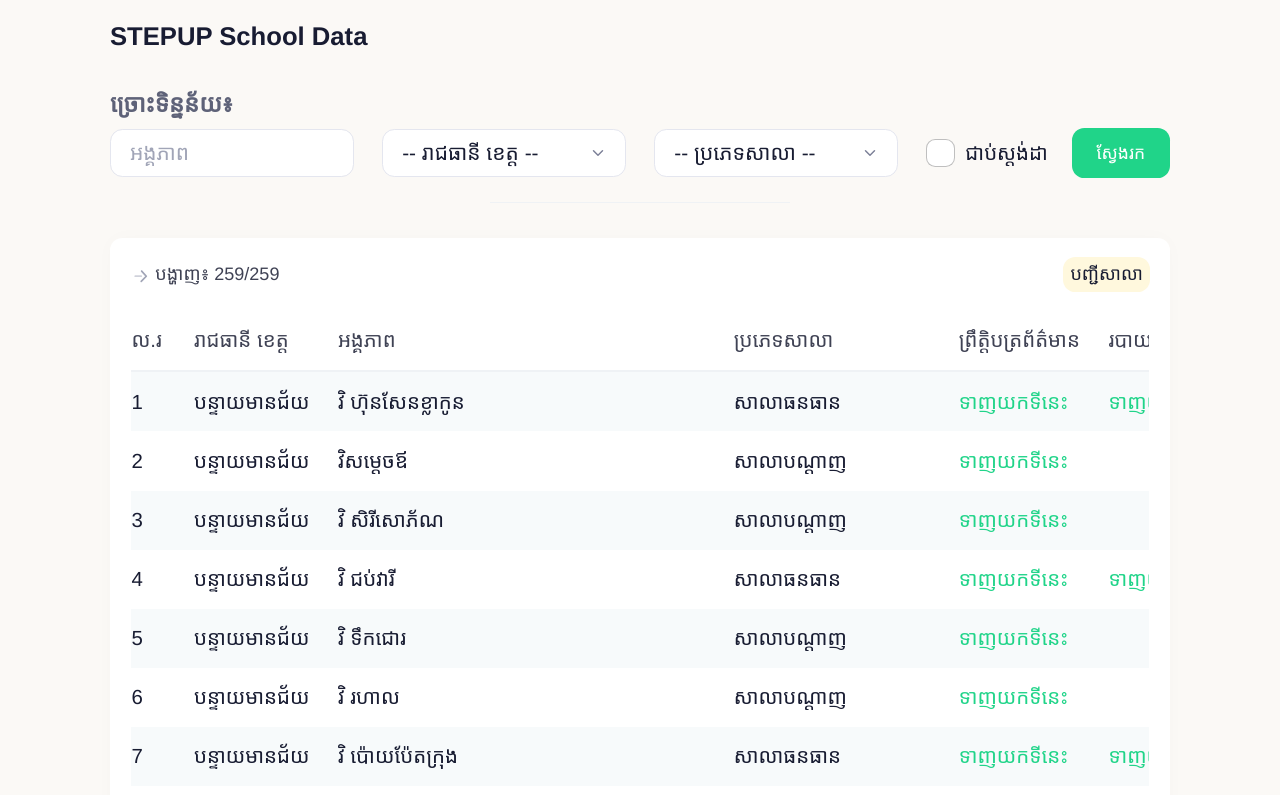
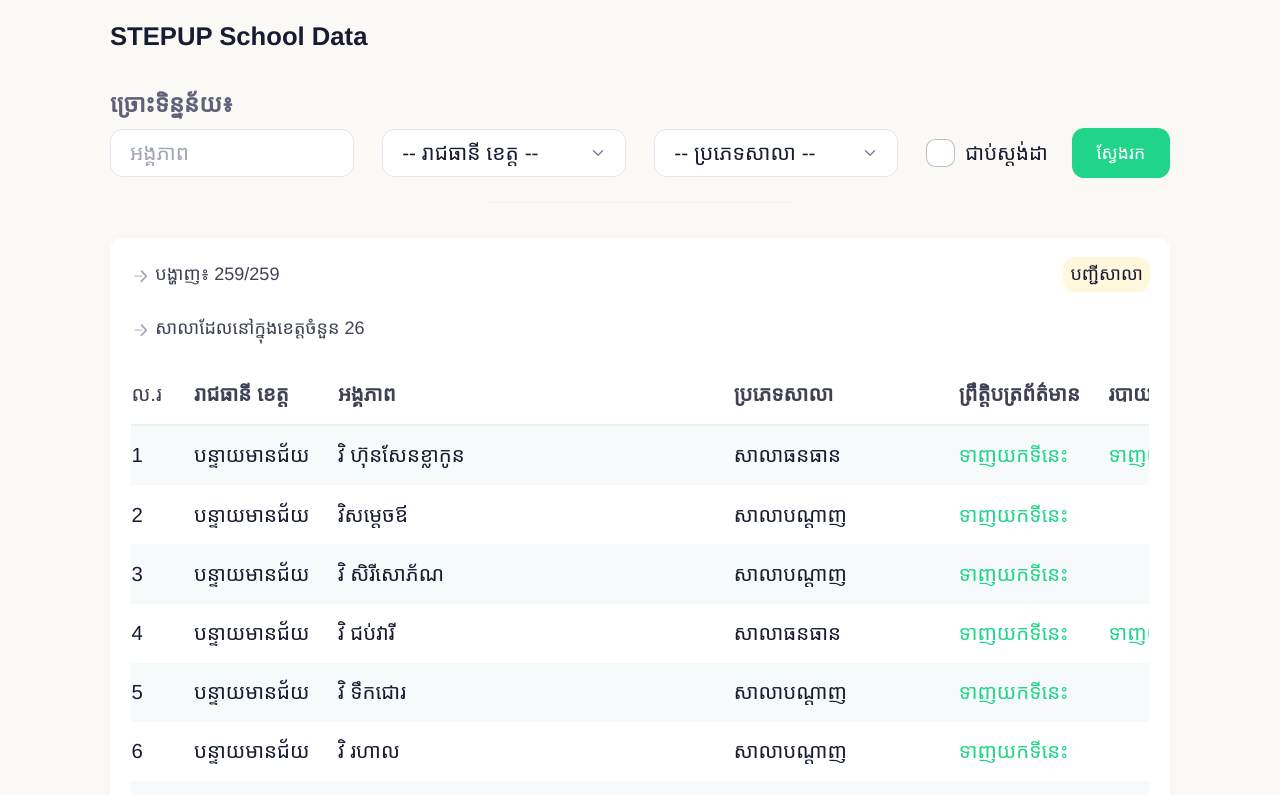
Before and after one commit to kamnab/stepup-school-data, a Vue app: page / in a window 1280 px wide. Shown: the top 795 px of the page. Built offline with nearby package versions, Linux system fonts and the light colour scheme; a web font is replaced by a local one; what oidc-client-ts would draw is missing.

Commit message:
improve filtering data

```diff
--- a/src/components/classItem/ClassListFilter.vue
+++ b/src/components/classItem/ClassListFilter.vue
@@ -2,13 +2,13 @@
     <div>
         <h4 class="mb-1 text-gray-700">ច្រោះទិន្នន័យ៖</h4>
         <div class="row">
-            <div class="col-md-3">
+            <div class="col-sm-6 col-md-6 col-xl-3">
                 <!-- User Input Fields for Filtering -->
                 <input class="form-control my-2 py-2" v-model="tempFilters.schoolName" @keydown.enter="applyFilter"
                     placeholder="អង្គភាព" />
             </div>
 
-            <div class="col-md-3">
+            <div class="col-sm-6 col-md-6 col-xl-3">
                 <!-- <input class="form-control" v-model="tempFilters.province" @keydown.enter="applyFilter"
                     placeholder="រាជធានី ខេត្ត" /> -->
                 <!-- <input class="form-control" v-model="tempFilters.type" @keydown.enter="applyFilter" placeholder="ប្រភេទសាលា" /> -->
@@ -18,7 +18,7 @@
                 </select>
             </div>
 
-            <div class="col-md-3">
+            <div class="col-sm-6 col-md-6 col-xl-3">
                 <!-- <input class="form-control" v-model="tempFilters.type" @keydown.enter="applyFilter" placeholder="ប្រភេទសាលា" /> -->
                 <select class="form-select my-2 py-2" v-model="tempFilters.type" aria-label="Select example">
                     <option value="">-- ប្រភេទសាលា --</option>
@@ -26,7 +26,7 @@
                 </select>
             </div>
 
-            <div class="col-md-3 d-flex justify-content-between align-items-center">
+            <div class="col-sm-6 col-md-6 col-xl-3 d-flex justify-content-between align-items-center">
                 <!-- Checkbox for Model School Standard Status -->
                 <div class="form-check form-check-custom form-check-sm my-2 py-2">
                     <input class="form-check-input" type="checkbox" value="" id="flexCheckChecked"
@@ -63,7 +63,7 @@
                     <div class="mb-5">
                         <!--begin::Header-->
                         <div class="accordion-header py-2 d-flex collapsed" data-bs-toggle="collapse"
-                            data-bs-target="#kt_accordion_1_item_2">
+                            data-bs-target="#kt_accordion_1_item_1">
                             <span class="accordion-icon">
                                 <!--begin::Svg Icon | path: icons/duotone/Navigation/Right-2.svg-->
                                 <span class="svg-icon svg-icon-6">
@@ -89,7 +89,7 @@
                         </div>
                         <!--end::Header-->
                         <!--begin::Body-->
-                        <div id="kt_accordion_1_item_2" class="collapse fs-6 ps-10" data-bs-parent="#kt_accordion_1">
+                        <div id="kt_accordion_1_item_1" class="collapse fs-6 ps-7" data-bs-parent="#kt_accordion_1">
                             <div class="">
                                 - {{ SRS }}៖ <b>{{ countSchoolType(SRS) }}</b>
                             </div>
@@ -107,6 +107,48 @@
                     </div>
                     <!--end::Item-->
 
+                    <!--begin::Item-->
+                    <div class="mb-5">
+                        <!--begin::Header-->
+                        <div class="accordion-header py-2 d-flex collapsed" data-bs-toggle="collapse"
+                            data-bs-target="#kt_accordion_1_item_2">
+                            <span class="accordion-icon">
+                                <!--begin::Svg Icon | path: icons/duotone/Navigation/Right-2.svg-->
+                                <span class="svg-icon svg-icon-6">
+                                    <svg xmlns="http://www.w3.org/2000/svg" xmlns:xlink="http://www.w3.org/1999/xlink"
+                                        width="24px" height="24px" viewBox="0 0 24 24" version="1.1">
+                                        <g stroke="none" stroke-width="1" fill="none" fill-rule="evenodd">
+                                            <polygon points="0 0 24 0 24 24 0 24" />
+                                            <rect fill="#000000" opacity="0.5"
+                                                transform="translate(8.500000, 12.000000) rotate(-90.000000) translate(-8.500000, -12.000000)"
+                                                x="7.5" y="7.5" width="2" height="9" rx="1" />
+                                            <path
+                                                d="M9.70710318,15.7071045 C9.31657888,16.0976288 8.68341391,16.0976288 8.29288961,15.7071045 C7.90236532,15.3165802 7.90236532,14.6834152 8.29288961,14.2928909 L14.2928896,8.29289093 C14.6714686,7.914312 15.281055,7.90106637 15.675721,8.26284357 L21.675721,13.7628436 C22.08284,14.136036 22.1103429,14.7686034 21.7371505,15.1757223 C21.3639581,15.5828413 20.7313908,15.6103443 20.3242718,15.2371519 L15.0300721,10.3841355 L9.70710318,15.7071045 Z"
+                                                fill="#000000" fill-rule="nonzero"
+                                                transform="translate(14.999999, 11.999997) scale(1, -1) rotate(90.000000) translate(-14.999999, -11.999997)" />
+                                        </g>
+                                    </svg>
+                                </span>
+                                <!--end::Svg Icon-->
+                            </span>
+                            <h6 class="fs-7 text-gray-800 fw-bold mb-0 ms-1">
+                                {{ filters.type[0] != '' && filters.type.length > 0 ? `${filters.type[0]} ` :
+                                    'សាលា' }}ដែលនៅក្នុងខេត្តចំនួន
+                                {{ provinceList.length }} <b>{{
+                                    }}</b>
+                            </h6>
+                        </div>
+                        <!--end::Header-->
+                        <!--begin::Body-->
+                        <div id="kt_accordion_1_item_2" class="collapse fs-6 ps-7" data-bs-parent="#kt_accordion_2">
+
+                            <div>
+                                <FilterByProvince :provinceList="provinceList"></FilterByProvince>
+                            </div>
+                        </div>
+                        <!--end::Body-->
+                    </div>
+                    <!--end::Item-->
                 </div>
                 <!--end::Accordion-->
                 <div class="dropdown" style="position: absolute; right: 20px;">
@@ -132,17 +174,18 @@
                     <thead>
                         <tr class="fs-6 text-gray-800 border-bottom-2 border-gray-200">
                             <th>ល.រ</th>
-                            <th class="">រាជធានី ខេត្ត</th>
-                            <th class="">អង្គភាព</th>
-                            <th class="">ប្រភេទសាលា</th>
-                            <th class="min-w-100px">ព្រឹត្តិបត្រព័ត៌មាន</th>
-                            <th class="min-w-100px">របាយការណ៍អធិការកិច្ច</th>
-                            <th class="min-w-100px">ស្វ័យវាយតម្លៃ</th>
-                            <th class="min-w-100px">ពិន្ទុ</th>
-                            <th class="min-w-100px">ក្រុមការងារវាយតម្លៃ</th>
-                            <th class="min-w-100px">ពិន្ទុ</th>
-                            <th class="min-w-50px">ជាប់ស្ដង់ដាសាលាមធ្យមសិក្សាគំរូ ឆ្នាំ2024</th>
-                            <th class="min-w-100px">សាលាប្រើប្រាស់ MIS</th>
+                            <th class="" style="font-weight: 600;">រាជធានី ខេត្ត</th>
+                            <th class="" style="font-weight: 600;">អង្គភាព</th>
+                            <th class="" style="font-weight: 600;">ប្រភេទសាលា</th>
+                            <th class="min-w-100px" style="font-weight: 600;">ព្រឹត្តិបត្រព័ត៌មាន</th>
+                            <th class="min-w-100px" style="font-weight: 600;">របាយការណ៍អធិការកិច្ច</th>
+                            <th class="min-w-100px" style="font-weight: 600;">ស្វ័យវាយតម្លៃ</th>
+                            <th class="min-w-100px" style="font-weight: 600;">ពិន្ទុ</th>
+                            <th class="min-w-100px" style="font-weight: 600;">ក្រុមការងារវាយតម្លៃ</th>
+                            <th class="min-w-100px" style="font-weight: 600;">ពិន្ទុ</th>
+                            <th class="min-w-50px" style="font-weight: 600;">ជាប់ស្ដង់ដាសាលាមធ្យមសិក្សាគំរូ ឆ្នាំ2024
+                            </th>
+                            <th class="min-w-100px" style="font-weight: 600;">សាលាប្រើប្រាស់ MIS</th>
                         </tr>
                     </thead>
                     <tbody>
@@ -171,6 +214,7 @@
                     </tbody>
                 </table>
             </div>
+
         </div>
     </div>
 </template>
@@ -180,6 +224,7 @@
 import schoolData from '@/data/schoolData';
 import provinceData from '@/data/provinceData';
 import { GSE, NWS, SRS, SRSChinaAid, TechnicalSchool, schoolTypes } from '@/data/schoolType';
+import FilterByProvince from './FilterByProvince.vue';
 
 // Sample data
 const dataList = ref(schoolData);
@@ -236,4 +281,69 @@
     ).length;
 };
 
+const provinceList = computed(() => {
+    /*
+    {
+        "Phnom Penh": 2,
+        "Siem Reap": 2,
+        "Battambang": 1
+    }
+    */
+    const countsByProvince = filteredData.value.reduce((acc, item) => {
+        const key = item.province;
+        if (!acc[key]) {
+            acc[key] = 0;  // Initialize the count if it doesn't exist
+        }
+        acc[key] += 1;  // Increment the count
+        return acc;
+    }, {});
+
+    var sortedProvinceByCount = Object.entries(countsByProvince)
+        // Sort by count in descending order
+        .sort(([, countA], [, countB]) => countB - countA);
+    /*
+    [
+        { "name": "Phnom Penh", "count": 2 },
+        { "name": "Siem Reap", "count": 2 },
+        { "name": "Battambang", "count": 1 }
+    ]
+    */
+    return sortedProvinceByCount.map(([name, count]) => ({
+        name,
+        count
+    }));
+
+});
+
+// // Group by 'province'
+// const groupedByProvince = data.reduce((acc, item) => {
+//   const key = item.province;
+//   if (!acc[key]) {
+//     acc[key] = [];  // Create an array if it doesn't exist
+//   }
+//   acc[key].push(item);  // Push the item into the correct group
+//   return acc;
+// }, {});
+
+// console.log(groupedByProvince);
+/*
+{
+  "Phnom Penh": [
+    { "id": 1, "province": "Phnom Penh", "name": "School A" },
+    { "id": 3, "province": "Phnom Penh", "name": "School C" }
+  ],
+  "Siem Reap": [
+    { "id": 2, "province": "Siem Reap", "name": "School B" },
+    { "id": 5, "province": "Siem Reap", "name": "School E" }
+  ],
+  "Battambang": [
+    { "id": 4, "province": "Battambang", "name": "School D" }
+  ]
+}
+
+*/
+
+// const provinceList2 = () => {
+//     return filteredData.value.map((item) => item.province);
+// }
 </script>
--- /dev/null
+++ b/src/components/classItem/FilterByProvince.vue
@@ -0,0 +1,21 @@
+<script setup>
+
+const props = defineProps({
+    provinceList: {
+        name: String,
+        count: Number
+    }
+})
+
+
+</script>
+
+<template>
+    <div class="text-muted mt-3"></div>
+    <div class="d-flex flex-wrap border">
+        <div class="p-2" v-for="(province, index) in provinceList" :key="index">{{ province.name }}: <span
+                class="text- me-1">{{
+                    province.count }}</span></div>
+    </div>
+
+</template>
```
